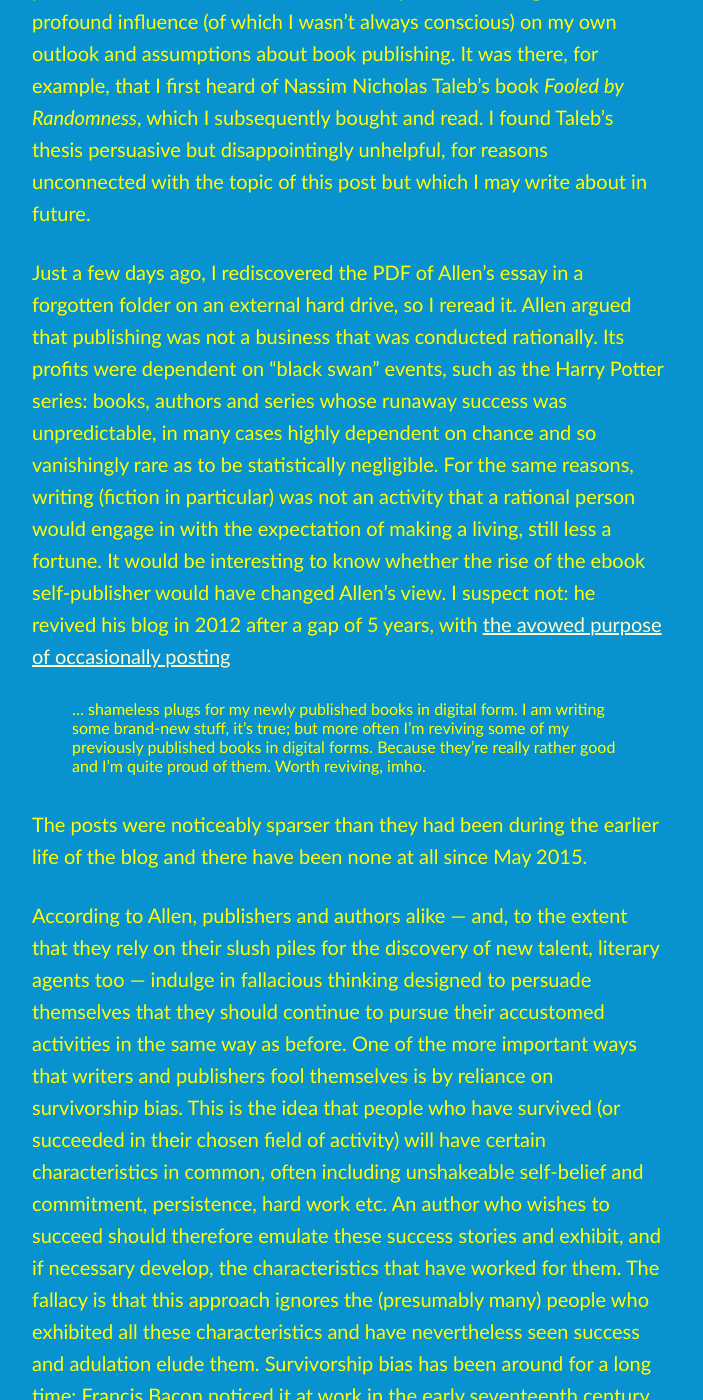
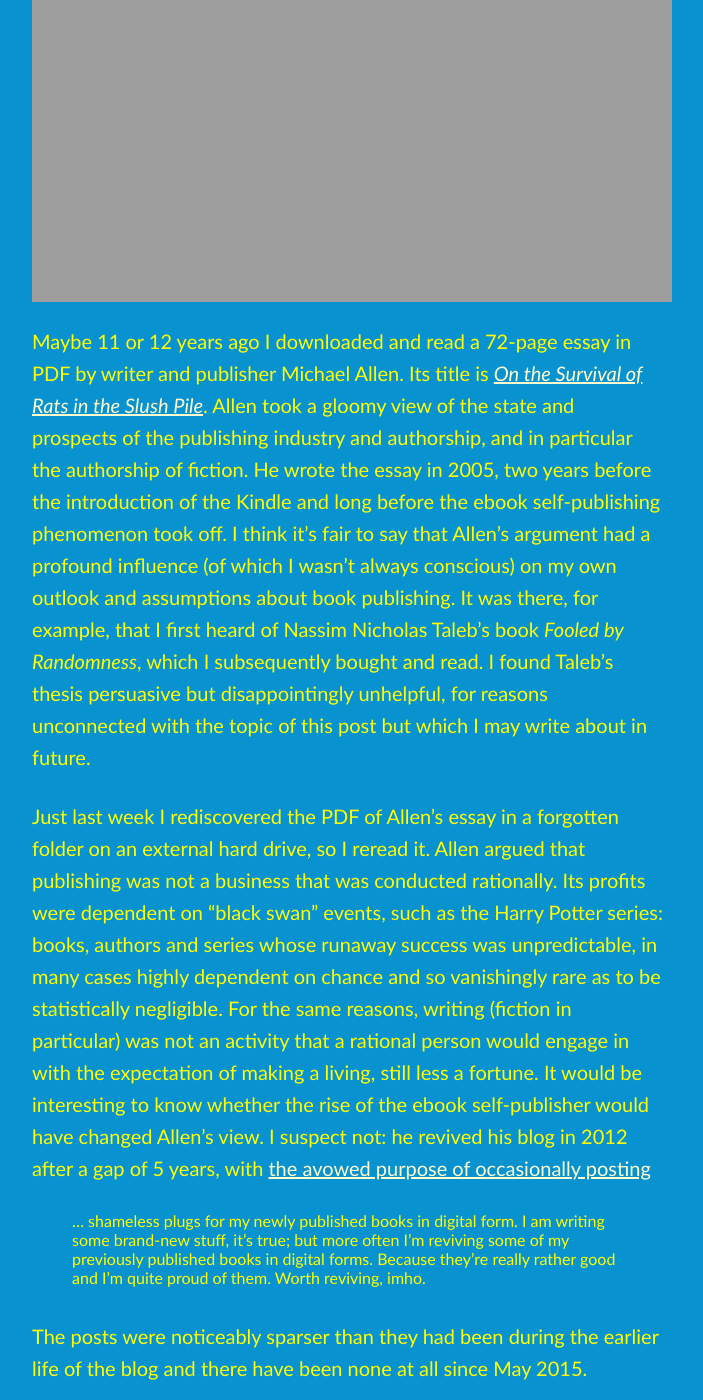
Before and after one commit to artkavanagh/github.io, a Jekyll site: the page writing-and-survivorship-bias.html, which Jekyll copies as it is, in a window 1280 px wide and 1400 px high, scrolled down 465 px. Shown: the whole window, without its empty margins (292-995 px from the left). Built offline with Jekyll 4.4.1, drawn with Linux system fonts in a browser that asks for light colours.

Commit message:
Update writing-and-survivorship-bias.html

```diff
--- a/writing-and-survivorship-bias.html
+++ b/writing-and-survivorship-bias.html
@@ -13,9 +13,11 @@
 </header>
 <h1>Survivorship bias in writing and publishing</h1>
 
+<img src="https://www.artkavanagh.ie/slush-pile-rats.jpg" alt="PDF title page" width="640" height="521">
+
 <p>Maybe 11 or 12 years ago I downloaded and read a 72-page essay in PDF by writer and publisher Michael Allen. Its title is <a href="http://grumpyoldbookman.blogspot.com/2005/02/on-survival-of-rats-in-slush-pile_28.html"><cite>On the Survival of Rats in the Slush Pile</cite></a>. Allen took a gloomy view of the state and prospects of the publishing industry and authorship, and in particular the authorship of fiction. He wrote the essay in 2005, two years before the introduction of the Kindle and long before the ebook self-publishing phenomenon took off. I think it’s fair to say that Allen’s argument had a profound influence (of which I wasn’t always conscious) on my own outlook and assumptions about book publishing. It was there, for example, that I first heard of Nassim Nicholas Taleb’s book <cite>Fooled by Randomness</cite>, which I subsequently bought and read. I found Taleb’s thesis persuasive but disappointingly unhelpful, for reasons unconnected with the topic of this post but which I may write about in future.</p>
 
-<p>Just a few days ago, I rediscovered the PDF of Allen’s essay in a forgotten folder on an external hard drive, so I reread it. Allen argued that publishing was not a business that was conducted rationally. Its profits were dependent on “black swan” events, such as the Harry Potter series: books, authors and series whose runaway success was unpredictable, in many cases highly dependent on chance and so vanishingly rare as to be statistically negligible. For the same reasons, writing (fiction in particular) was not an activity that a rational person would engage in with the expectation of making a living, still less a fortune. It would be interesting to know whether the rise of the ebook self-publisher would have changed Allen’s view. I suspect not: he revived his blog in 2012 after a gap of 5 years, with <a href="http://grumpyoldbookman.blogspot.com/2012/05/well-im-back.html">the avowed purpose of occasionally posting</a></p>
+<p>Just last week I rediscovered the PDF of Allen’s essay in a forgotten folder on an external hard drive, so I reread it. Allen argued that publishing was not a business that was conducted rationally. Its profits were dependent on “black swan” events, such as the Harry Potter series: books, authors and series whose runaway success was unpredictable, in many cases highly dependent on chance and so vanishingly rare as to be statistically negligible. For the same reasons, writing (fiction in particular) was not an activity that a rational person would engage in with the expectation of making a living, still less a fortune. It would be interesting to know whether the rise of the ebook self-publisher would have changed Allen’s view. I suspect not: he revived his blog in 2012 after a gap of 5 years, with <a href="http://grumpyoldbookman.blogspot.com/2012/05/well-im-back.html">the avowed purpose of occasionally posting</a></p>
 
 <blockquote>… shameless plugs for my newly published books in digital form. I am writing some brand-new stuff, it’s true; but more often I’m reviving some of my previously published books in digital forms. Because they’re really rather good and I’m quite proud of them. Worth reviving, imho.</blockquote>
 
```
